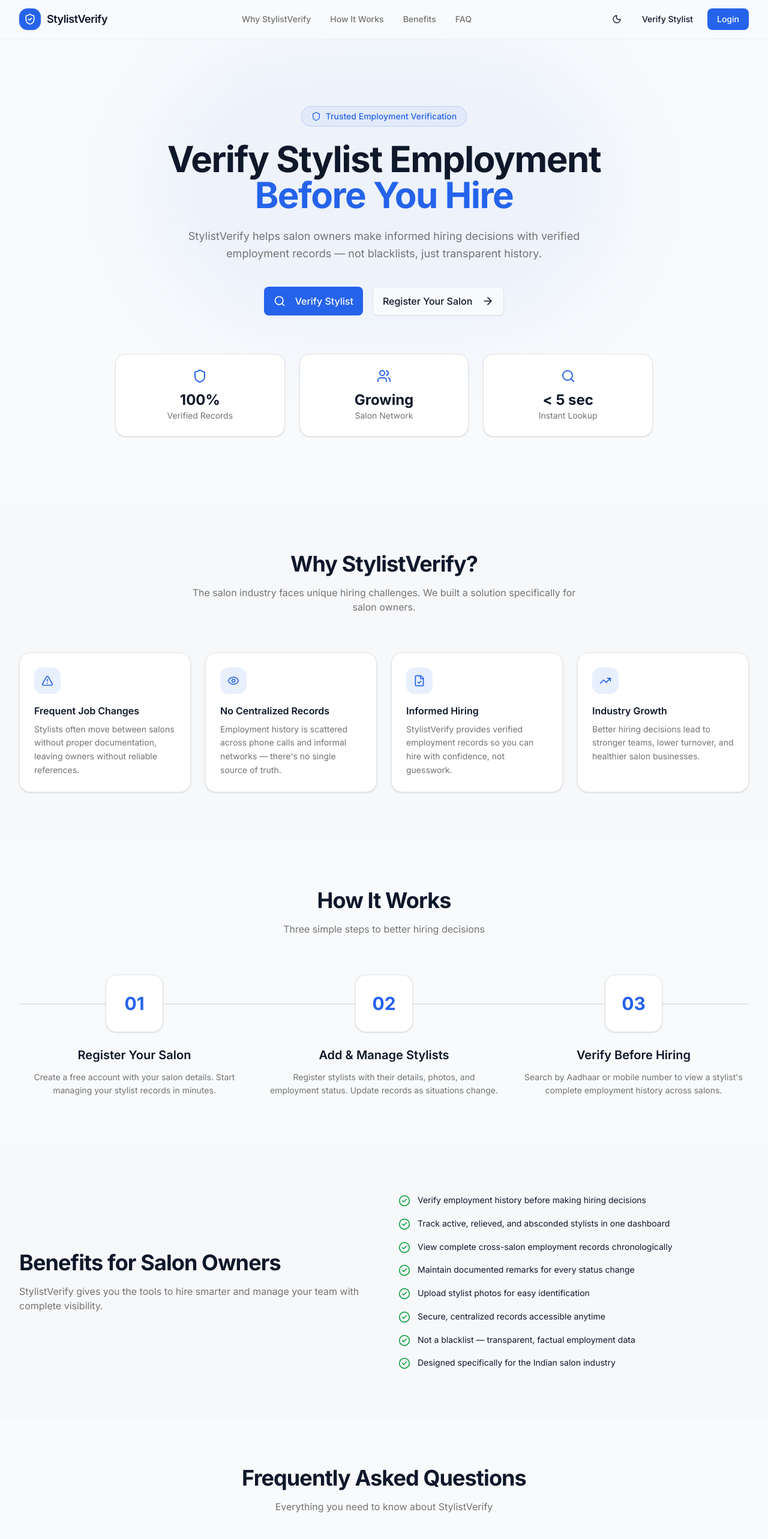
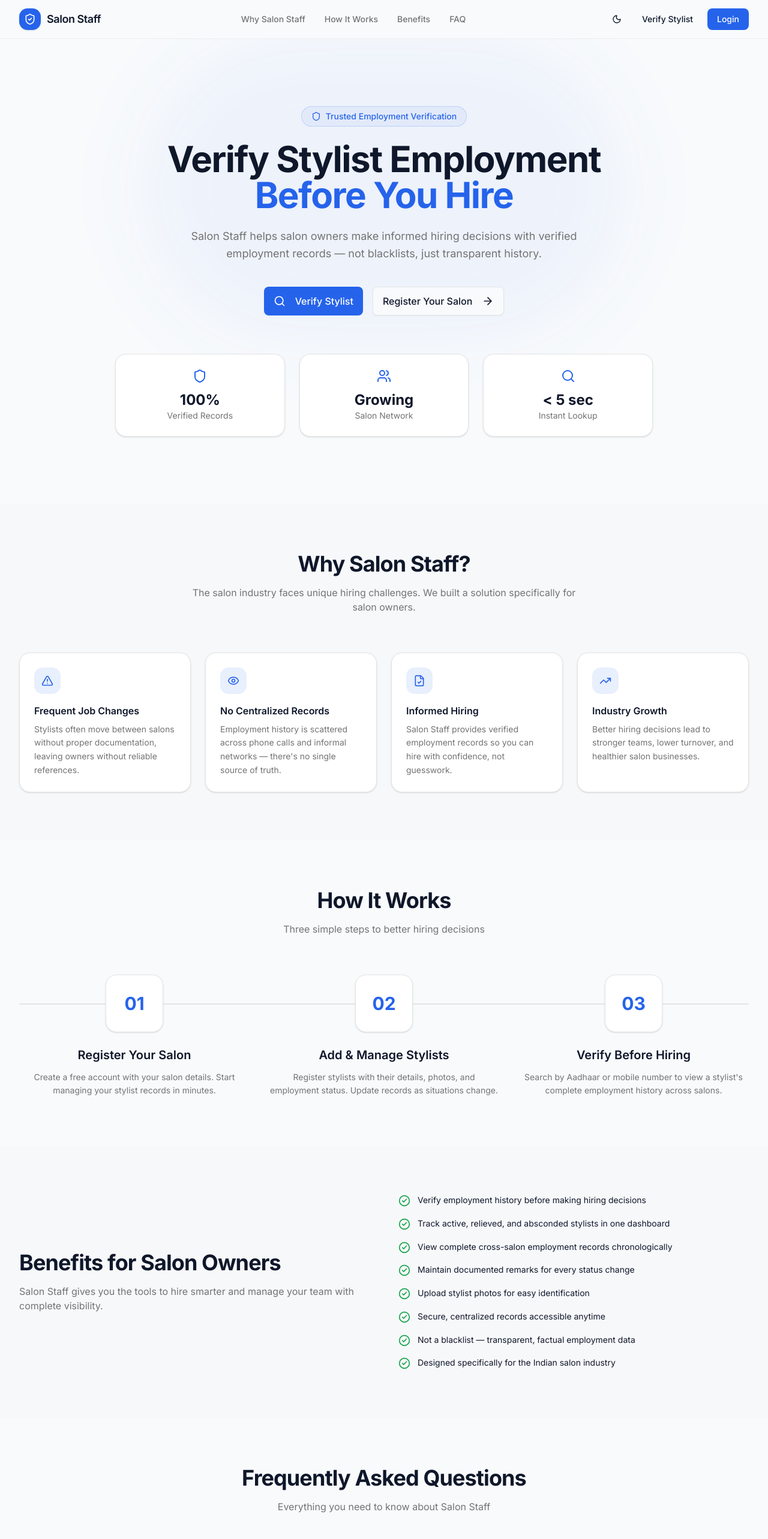
Before and after one commit to Saloncapp/Stylist-verify, a Next.js app: page / in a window 1280 px wide. Shown: the top 2566 px of the page at 60% size. Built offline with nearby package versions, Linux system fonts and the light colour scheme.

Commit message:
Changed the stylist verify to salon staff

```diff
--- a/package.json
+++ b/package.json
@@ -1,5 +1,5 @@
 {
-  "name": "stylist-verify",
+  "name": "salon-staff",
   "version": "0.1.0",
   "private": true,
   "scripts": {
--- a/src/app/layout.tsx
+++ b/src/app/layout.tsx
@@ -11,8 +11,8 @@
 
 export const metadata: Metadata = {
   title: {
-    default: "StylistVerify — Employment Verification for Salons",
-    template: "%s | StylistVerify",
+    default: "Salon Staff — Employment Verification for Salons",
+    template: "%s | Salon Staff",
   },
   description:
     "Verify stylist employment history before hiring. A trusted verification platform for the salon industry.",
--- a/src/components/dashboard/dashboard-header.tsx
+++ b/src/components/dashboard/dashboard-header.tsx
@@ -38,7 +38,7 @@
             <div className="flex size-8 items-center justify-center rounded-lg bg-primary text-primary-foreground">
               <ShieldCheck className="size-4" />
             </div>
-            <span className="hidden font-semibold sm:inline">StylistVerify</span>
+            <span className="hidden font-semibold sm:inline">Salon Staff</span>
           </Link>
 
           <nav className="hidden items-center gap-1 md:flex">
--- a/src/components/landing/benefits.tsx
+++ b/src/components/landing/benefits.tsx
@@ -24,7 +24,7 @@
               Benefits for Salon Owners
             </h2>
             <p className="mt-4 text-muted-foreground">
-              StylistVerify gives you the tools to hire smarter and manage your
+              Salon Staff gives you the tools to hire smarter and manage your
               team with complete visibility.
             </p>
           </div>
--- a/src/components/landing/faq.tsx
+++ b/src/components/landing/faq.tsx
@@ -6,9 +6,9 @@
 
 const faqs = [
   {
-    question: "Is StylistVerify a blacklist platform?",
+    question: "Is Salon Staff a blacklist platform?",
     answer:
-      "No. StylistVerify is not designed to blacklist stylists. It provides verified employment records so salon owners can make informed hiring decisions based on factual history.",
+      "No. Salon Staff is not designed to blacklist stylists. It provides verified employment records so salon owners can make informed hiring decisions based on factual history.",
   },
   {
     question: "How do I verify a stylist?",
@@ -18,7 +18,7 @@
   {
     question: "Can the same stylist appear under multiple salons?",
     answer:
-      "Yes. If a stylist has worked at multiple salons that use StylistVerify, all employment records will appear in chronological order on the verification page.",
+      "Yes. If a stylist has worked at multiple salons that use Salon Staff, all employment records will appear in chronological order on the verification page.",
   },
   {
     question: "What information is required to register a stylist?",
@@ -43,7 +43,7 @@
             Frequently Asked Questions
           </h2>
           <p className="mt-4 text-muted-foreground">
-            Everything you need to know about StylistVerify
+            Everything you need to know about Salon Staff
           </p>
         </div>
 
--- a/src/components/landing/hero.tsx
+++ b/src/components/landing/hero.tsx
@@ -39,7 +39,7 @@
           animate={{ opacity: 1, y: 0 }}
           transition={{ duration: 0.5, delay: 0.2 }}
         >
-          StylistVerify helps salon owners make informed hiring decisions with
+          Salon Staff helps salon owners make informed hiring decisions with
           verified employment records — not blacklists, just transparent history.
         </motion.p>
 
--- a/src/components/landing/why-section.tsx
+++ b/src/components/landing/why-section.tsx
@@ -20,7 +20,7 @@
     icon: FileCheck,
     title: "Informed Hiring",
     description:
-      "StylistVerify provides verified employment records so you can hire with confidence, not guesswork.",
+      "Salon Staff provides verified employment records so you can hire with confidence, not guesswork.",
   },
   {
     icon: TrendingUp,
@@ -36,7 +36,7 @@
       <div className="mx-auto max-w-7xl">
         <div className="mx-auto max-w-2xl text-center">
           <h2 className="text-3xl font-bold tracking-tight sm:text-4xl">
-            Why StylistVerify?
+            Why Salon Staff?
           </h2>
           <p className="mt-4 text-muted-foreground">
             The salon industry faces unique hiring challenges. We built a solution
--- a/src/components/layout/footer.tsx
+++ b/src/components/layout/footer.tsx
@@ -11,7 +11,7 @@
               <div className="flex size-8 items-center justify-center rounded-lg bg-primary text-primary-foreground">
                 <ShieldCheck className="size-4" />
               </div>
-              <span className="font-semibold">StylistVerify</span>
+              <span className="font-semibold">Salon Staff</span>
             </div>
             <p className="mt-4 text-sm leading-relaxed text-muted-foreground">
               A trusted employment verification platform for the salon industry.
@@ -43,7 +43,7 @@
           <div>
             <h3 className="text-sm font-semibold">Contact</h3>
             <p className="mt-4 text-sm text-muted-foreground">
-              support@stylistverify.com
+              support@salonstaff.com
             </p>
             <p className="mt-1 text-sm text-muted-foreground">
               Built for salon owners across India
@@ -52,7 +52,7 @@
         </div>
 
         <div className="mt-10 border-t border-border pt-6 text-center text-sm text-muted-foreground">
-          © {new Date().getFullYear()} StylistVerify. All rights reserved.
+          © {new Date().getFullYear()} Salon Staff. All rights reserved.
         </div>
       </div>
     </footer>
--- a/src/components/layout/navbar.tsx
+++ b/src/components/layout/navbar.tsx
@@ -16,14 +16,14 @@
             <ShieldCheck className="size-5" />
           </div>
           <span className="text-lg font-semibold tracking-tight text-foreground">
-            StylistVerify
+            Salon Staff
           </span>
         </Link>
 
         {variant === "landing" && (
           <nav className="hidden items-center gap-8 md:flex">
             <a href="#why" className="text-sm font-medium text-muted-foreground transition-colors hover:text-foreground">
-              Why StylistVerify
+              Why Salon Staff
             </a>
             <a href="#how-it-works" className="text-sm font-medium text-muted-foreground transition-colors hover:text-foreground">
               How It Works
--- a/src/lib/cloudinary.ts
+++ b/src/lib/cloudinary.ts
@@ -22,7 +22,7 @@
 export async function uploadImage(
   file: Buffer,
   mimeType = "image/jpeg",
-  folder = "stylist-verify"
+  folder = "salon-staff"
 ): Promise<string> {
   ensureCloudinaryConfig();
 
```
Also changed, not shown: 2 other files (tests, documents, lock files or other folders).
